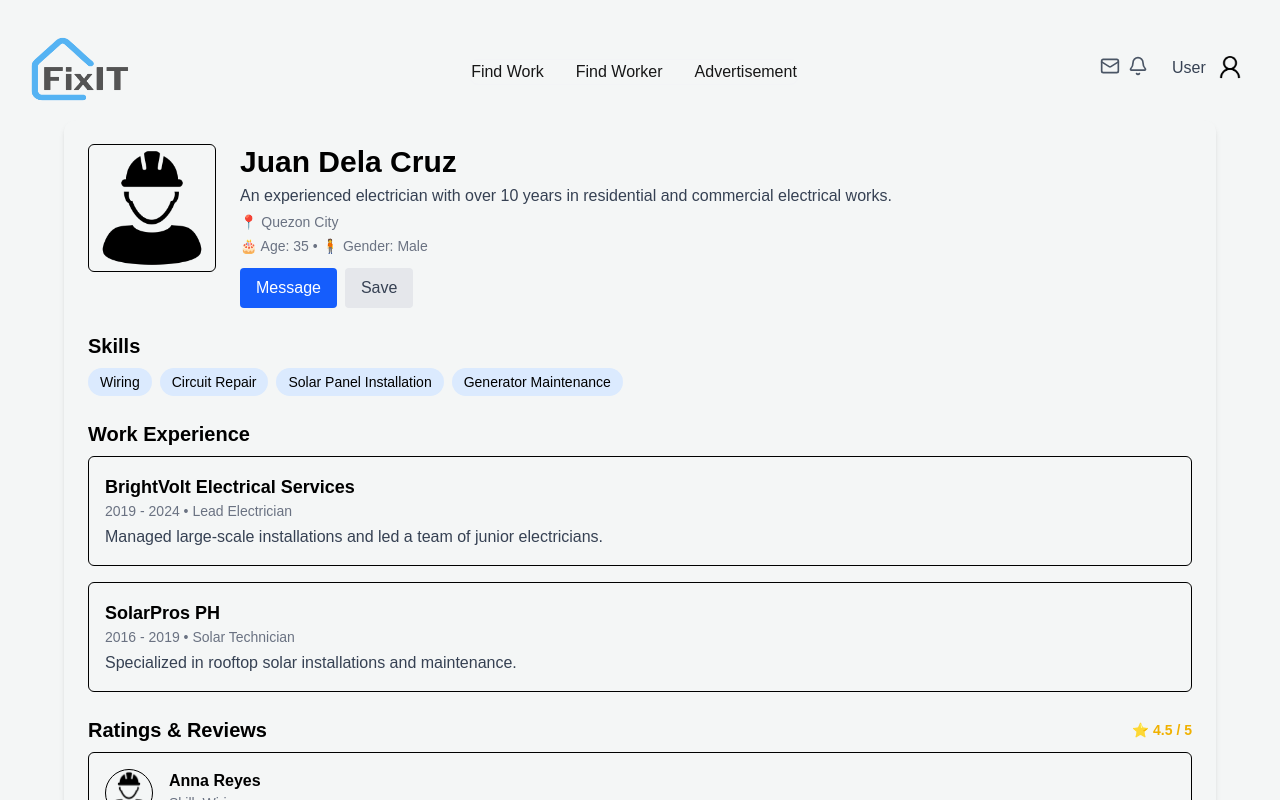
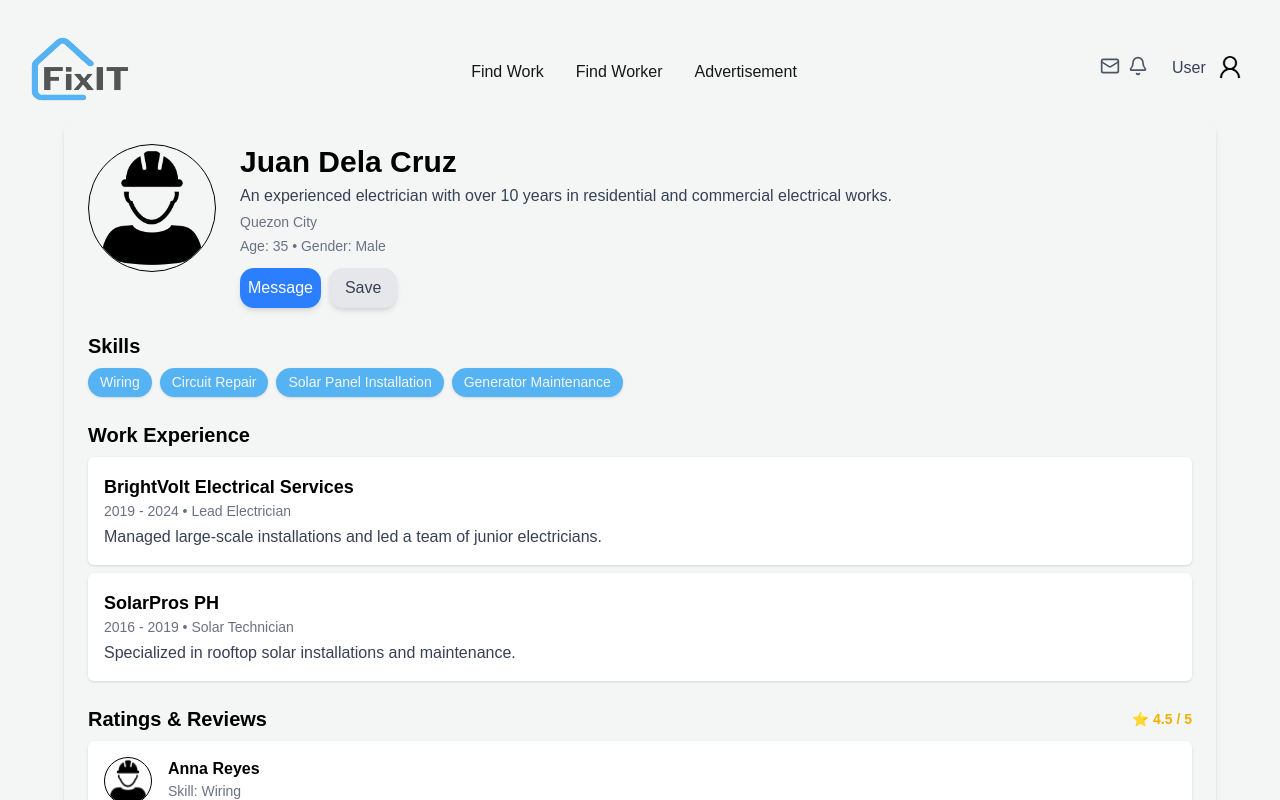
Before and after one commit to mxrxxsv/Bluehat-Backend, a React (Vite) app in the folder frontend/: page /worker/1 in a window 1280 px wide. Built offline with nearby package versions, Linux system fonts and the light colour scheme.

Commit message:
Update WorkerPortfolio.jsx

```diff
--- a/frontend/src/Components/WorkerPortfolio.jsx
+++ b/frontend/src/Components/WorkerPortfolio.jsx
@@ -28,21 +28,21 @@ const WorkerPortfolio = () => {
           // src={worker.profileImage || "/default-profile.png"}
           src={profile}
           alt={worker.name}
-          className="w-32 h-32 object-cover rounded-md border"
+          className="w-32 h-32 object-cover rounded-full border"
         />
         <div className="flex-1 space-y-1 text-left">
           <h1 className="text-3xl font-bold">{worker.name}</h1>
           <p className="text-gray-700">{worker.description}</p>
-          <p className="text-sm text-gray-500">📍 {worker.location}</p>
+          <p className="text-sm text-gray-500">{worker.location}</p>
           <p className="text-sm text-gray-500">
-            🎂 Age: {worker.age} • 🧍 Gender: {worker.gender}
+            Age: {worker.age} •  Gender: {worker.gender}
           </p>
 
           <div className="mt-3 flex gap-2">
-            <button className="px-4 py-2 bg-blue-600 text-white rounded hover:bg-blue-700">
+            <button className="p-2 bg-blue-500 text-white shadow-md rounded-[14px] hover:bg-blue-600 hover:shadow-lg cursor-pointer">
               Message
             </button>
-            <button className="px-4 py-2 bg-gray-200 text-gray-700 rounded hover:bg-gray-300">
+            <button className="px-4 py-2 bg-gray-200 text-gray-700 shadow-md rounded-[14px] hover:bg-gray-300 hover:shadow-lg cursor-pointer">
               Save
             </button>
           </div>
@@ -56,7 +56,7 @@ const WorkerPortfolio = () => {
           {worker.skills.map((skill, index) => (
             <span
               key={index}
-              className="px-3 py-1 bg-blue-100 text-black-800 text-sm rounded-full"
+              className="px-3 py-1 bg-[#55b3f3] shadow-sm text-[#f4f6f6] text-[14px] rounded-full"
             >
               {skill}
             </span>
@@ -71,7 +71,7 @@ const WorkerPortfolio = () => {
         </h2>
         <div className="space-y-4">
           {worker.experience.map((exp, index) => (
-            <div key={index} className="border p-4 rounded-md text-left">
+            <div key={index} className="shadow p-4 my-2 rounded-md text-left bg-white shadow-sm">
               <h3 className="font-semibold text-lg">{exp.company}</h3>
               <p className="text-sm text-gray-500">
                 {exp.years} • {exp.position}
@@ -91,11 +91,11 @@ const WorkerPortfolio = () => {
           </span>
         </div>
 
-        <div className="space-y-4">
+        <div className="space-y-2">
           {worker.reviews.map((review, index) => (
             <div
               key={index}
-              className="flex items-start gap-4 border p-4 rounded-md text-left"
+              className="flex items-start gap-4 p-4 rounded-md text-left bg-white shadow-sm"
             >
               <img
                 // src={review.clientImage || "/default-client.png"}
```
